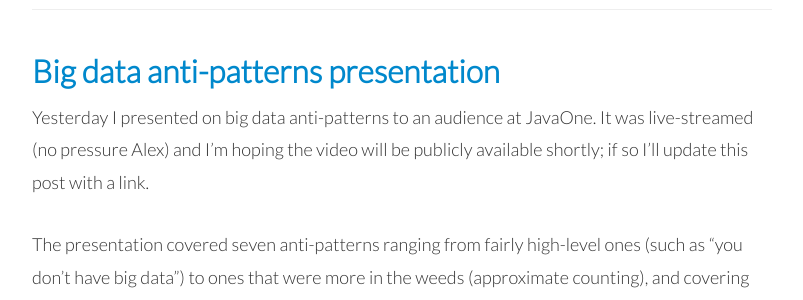
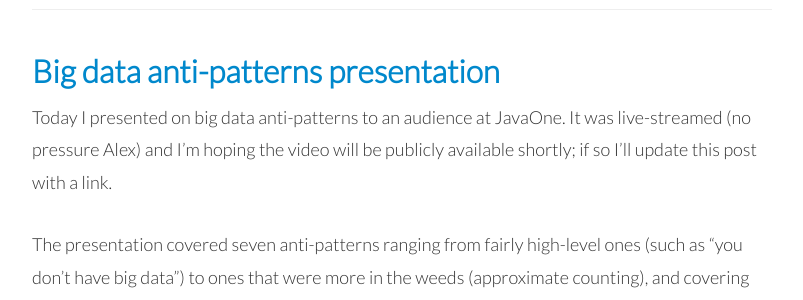
Before and after one commit to alexholmes/blog, a Jekyll site: the page built from _posts/2015-10-27-big-data-antipatterns-javaone.markdown, in a window 1280 px wide. Shown: the part 132-432 px from the top of the page, without its empty margins (238-1041 px from the left). Built offline with Jekyll 4.4.1, drawn with Linux system fonts in a browser that asks for light colours; nearby versions of some CDN libraries; library files that are not in the unit come from our copies; a script that is not in the unit is left out; comment, search, counter and statistics services are not loaded.

Commit message:
javaone 2015 talk post

```diff
--- a/_posts/2015-10-28-big-data-antipatterns-javaone.markdown
+++ b/_posts/2015-10-27-big-data-antipatterns-javaone.markdown
@@ -10,7 +10,7 @@ categories:
   -- storm
 ---
 
-Yesterday I presented on big data anti-patterns to an audience at JavaOne.  It was
+Today I presented on big data anti-patterns to an audience at JavaOne.  It was
 live-streamed (no pressure Alex) and I'm hoping the video will be publicly available shortly;
 if so I'll update this post with a link.
 
```
Also changed, not shown: other parts of _posts/2015-10-27-big-data-antipatterns-javaone.markdown (+1 -1 lines).
